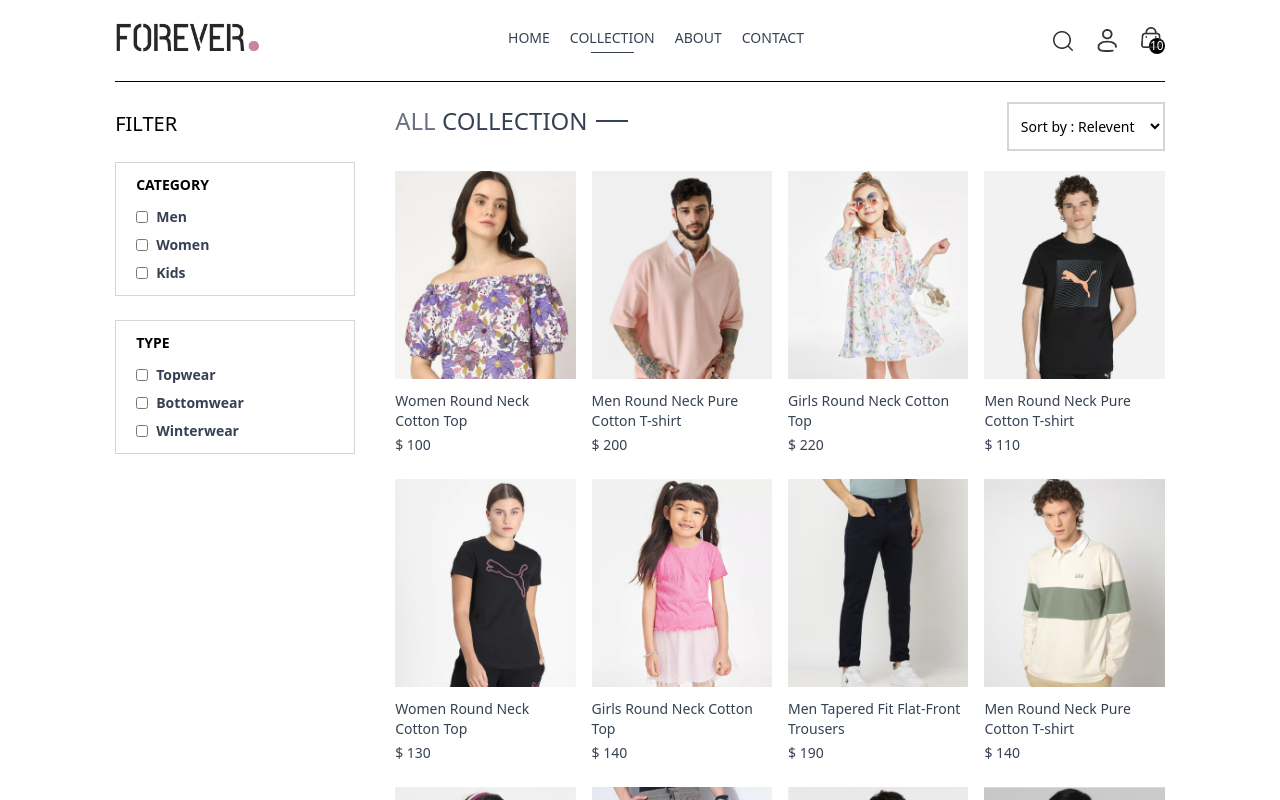
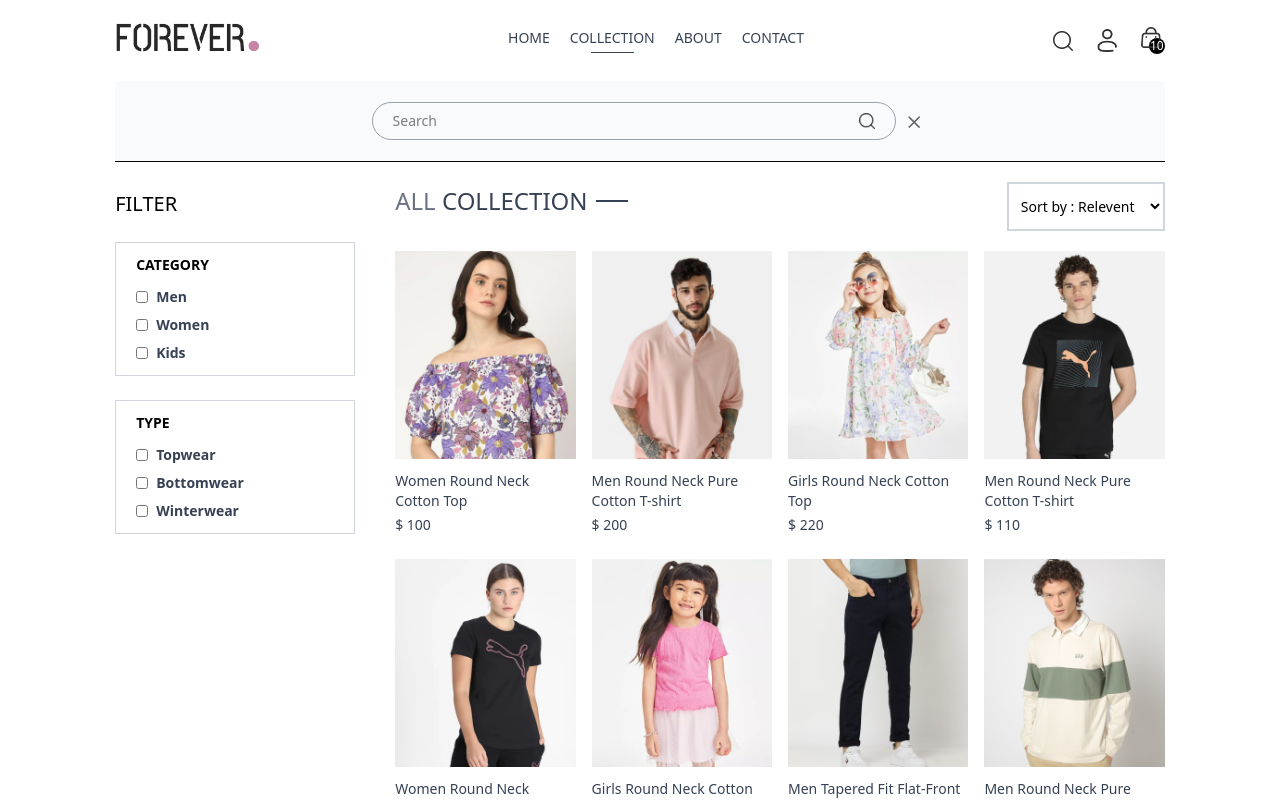
Before and after one commit to Nitishjhaa/full-stack-project, a React (Vite) app in the folder e-commerce/Frontend/: page /collection in a window 1280 px wide. Both pictures are taken after a click on the picture 1062 px from the left and 40 px from the top of the page. Shown: the top 800 px of the page. Built offline with nearby package versions, Linux system fonts and the light colour scheme.

Commit message:
made some more progress

```diff
--- a/e-commerce/Frontend/src/App.jsx
+++ b/e-commerce/Frontend/src/App.jsx
@@ -13,6 +13,7 @@
 import PageNotFound from './pages/PageNotFound';
 import Navbar from './components/Navbar';
 import Footer from './components/Footer'
+import SearchBar from './components/searchBar';
 
 
 
@@ -22,6 +23,7 @@
     <>
       <div className='px-4 sm:px-[5vw] md:px-[7vw] lg:px-[9vw] '>
         <Navbar />
+        <SearchBar />
         <Routes>
           <Route path='/' element={<Home />} />
           <Route path='/about' element={<About />} />
--- a/e-commerce/Frontend/src/components/Hero.jsx
+++ b/e-commerce/Frontend/src/components/Hero.jsx
@@ -1,9 +1,13 @@
-import React from 'react'
-import { assets } from '../assets/frontend_assets/assets'
+import React, { useContext } from 'react'
+import { assets } from '../assets/frontend_assets/assets';
+import { ShopContext } from '../context/ShopContext';
 
 const Hero = () => {
+
+  const {showSearch} = useContext(ShopContext)
+
   return (
-    <div className='flex flex-col md:flex-row border border-gray-400 h-130'>
+    <div className={`flex flex-col md:flex-row border border-gray-400 h-130 ${showSearch ? 'mt-10' : 'mt-0'} `}>
       <div className='w-1/2 flex h-full justify-center items-center flex-col max-md:w-full max-md:mb-10 max-md:mt-10'>
         <div className='flex gap-2 mr-37 mb-4'>
           <p className='w-8 md:w-11 h-[1px] bg-[#414141] mt-3 '></p>
--- a/e-commerce/Frontend/src/components/Navbar.jsx
+++ b/e-commerce/Frontend/src/components/Navbar.jsx
@@ -1,11 +1,14 @@
-import { useState } from 'react';
+import { useContext, useState } from 'react';
 import { assets } from '../assets/frontend_assets/assets';
 import { Link, NavLink, useLocation } from 'react-router-dom';
+import { ShopContext } from '../context/ShopContext';
 
 export default function Navbar() {
 
   const [isOpen, setInOpen] = useState(false)
   const [isMenuOpen, setIsMenuOpen] = useState(false)
+
+  const {setShowSearch, showSearch} = useContext(ShopContext)
 
   const location = useLocation();
 
@@ -21,7 +24,6 @@
       <div className='flex justify-between items-center py-5 font-medium'>
         <Link to='/'>
           <img src={assets.logo} className='w-36' alt="Logo" />
-
         </Link>
 
         <ul className='hidden md:flex gap-5 text-sm text-gray-700'>
@@ -41,7 +43,7 @@
         </ul>
 
         <div className='flex items-center gap-6'>
-          <img src={assets.search_icon} className='w-5 cursor-pointer' alt="" />
+          <img onClick={() => setShowSearch(!showSearch)} src={assets.search_icon} className='w-5 cursor-pointer' alt="" />
           <div className='group relative'>
             <img onClick={() => setInOpen((prev) => !prev)} src={assets.profile_icon} className='w-5 cursor-pointer' alt="" />
             {isOpen && (
--- /dev/null
+++ b/e-commerce/Frontend/src/components/searchBar.jsx
@@ -0,0 +1,20 @@
+import React, { useContext } from 'react'
+import { ShopContext } from '../context/ShopContext'
+import { assets } from '../assets/frontend_assets/assets'
+
+const SearchBar = () => {
+
+    const { search, setSearch, showSearch, setShowSearch } = useContext(ShopContext)
+
+    return showSearch ? (
+        <div className='border-t border-b border-gray-50 bg-gray-50 text-center'>
+            <div className='inline-flex items-center justify-center border border-gray-400 px-5 my-5 py-2 mx-3 rounded-full w-3/4 sm:w-1/2'>
+                <input value={search} onChange={(e) => setSearch(e.target.value)} type="text" className='flex-1 outline-none bg-inherit text-sm' placeholder='Search' />
+                <img src={assets.search_icon} className='w-4' alt="" />
+            </div>
+            <img src={assets.cross_icon} className='inline w-3 cursor-pointer' onClick={() => setShowSearch(false)} alt="" />
+        </div>
+    ) : null
+}
+
+export default SearchBar
--- a/e-commerce/Frontend/src/context/ShopContext.jsx
+++ b/e-commerce/Frontend/src/context/ShopContext.jsx
@@ -1,24 +1,23 @@
 import { createContext,useState } from "react";
 import { products } from "../assets/frontend_assets/assets";
 
-export const ShopContext = createContext();
+const ShopContext = createContext();
 
 const ShopContextProvider = (props) => {
+    const Indcurrency = '₹';
+    const currency = '$';
+    const delivery_fee = 10;
+    const [search, setSearch] = useState('');
+    const [showSearch, setShowSearch] = useState(false);
 
-    const Indcurrency = '₹'
-    const currency = '$'
-    const delivery_fee = 10;
-    const [search, setSearch] = useState('')
-
-    const value = {
-        products,currency,delivery_fee
-    }
+    const value = { products, currency, delivery_fee, search, setSearch, showSearch, setShowSearch };
 
     return (
-        <ShopContext.Provider value={value} >
+        <ShopContext.Provider value={value}>
             {props.children}
         </ShopContext.Provider>
-    )
-}
+    );
+};
 
+export { ShopContext };
 export default ShopContextProvider;
--- a/e-commerce/Frontend/src/pages/Collection.jsx
+++ b/e-commerce/Frontend/src/pages/Collection.jsx
@@ -68,9 +68,11 @@
       case 'low-high':
         productsCopy = productsCopy.sort((a, b) => a.price - b.price);
         break;
+
       case 'high-low':
         productsCopy = productsCopy.sort((a, b) => b.price - a.price);
         break;
+
       default:
         break;
     }
```
